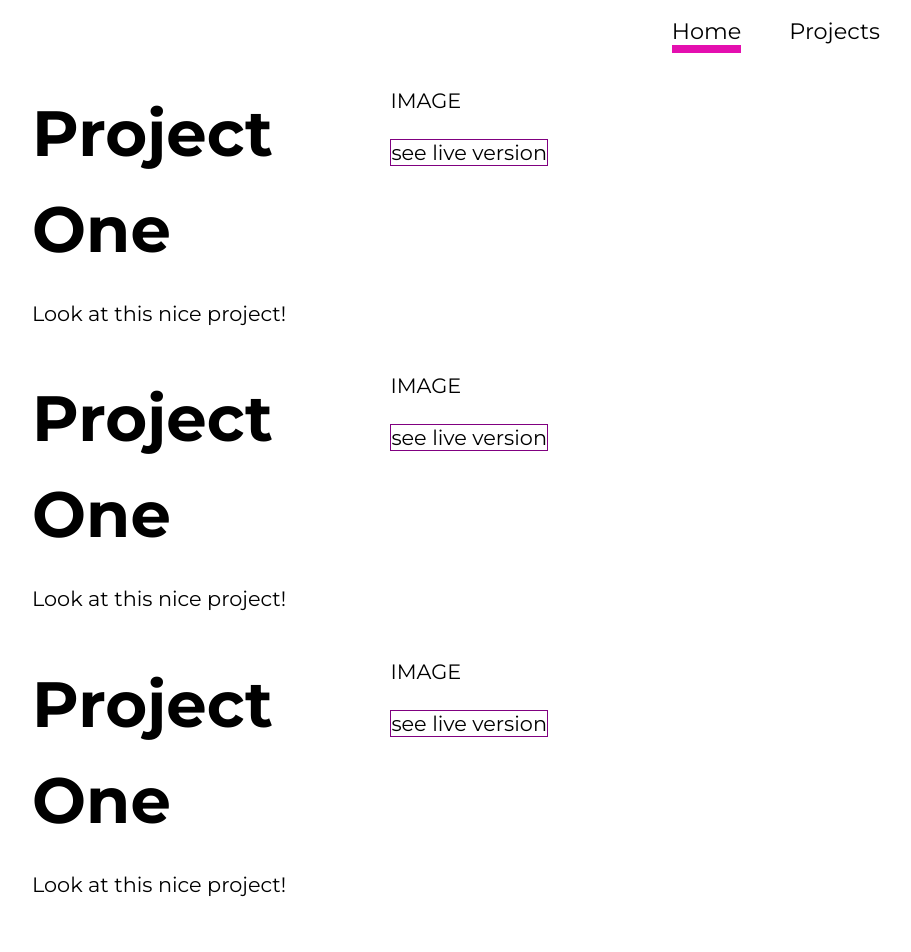
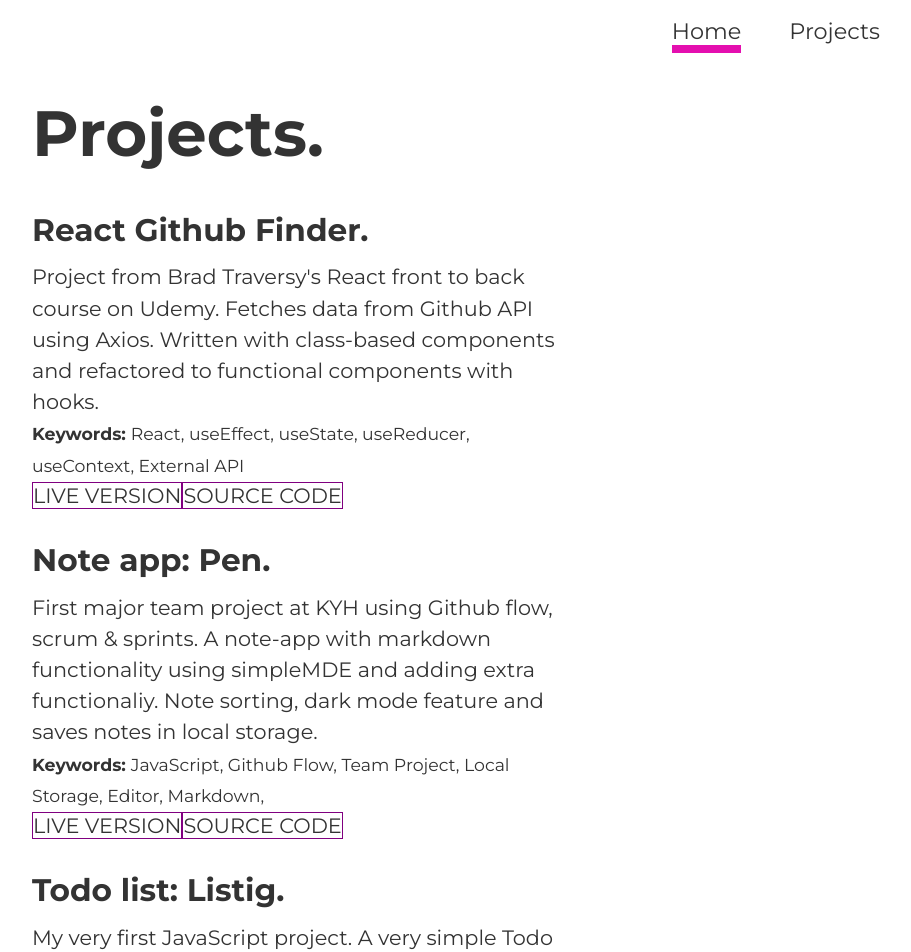
Before and after one commit to mrautenberg/portfolio, a React (Create React App) app: page /projects in a window 1280 px wide. Shown: the top 952 px of the page, without its empty margins (160-1071 px from the left). Before the commit the page ends 921 px from the top, so only its background shows below. Built offline with nearby package versions, Linux system fonts and the light colour scheme.

Commit message:
:lipstick: :art: projects page starting to look good, CSS cleanup and new text color

```diff
--- a/src/App.js
+++ b/src/App.js
@@ -7,7 +7,6 @@ import Navbar from "./Navbar";
 
 const App = () => {
   return (
-    <div>
     <Router>
       <div className="container">
         <Navbar />
@@ -21,7 +20,6 @@ const App = () => {
         </Switch>
       </div>
     </Router>
-    </div>
   );
 };
 
--- a/src/Home.js
+++ b/src/Home.js
@@ -2,29 +2,25 @@ import React, { useEffect, useState } from "react";
 import axios from "axios";
 
 const Home = () => {
-  const [loading, setLoading] = useState(false);
   const [user, setUser] = useState({});
 
   useEffect(() => {
     const getUser = async () => {
-      setLoading(true);
-
       const res = await axios.get("https://api.github.com/users/mrautenberg");
 
       setUser(res.data);
-      setLoading(false);
     };
 
     getUser(user);
     // eslint-disable-next-line
   }, []);
 
-  const { name, bio, html_url, public_repos, avatar_url } = user;
+  const { html_url, public_repos } = user;
 
   return (
     <main className="home-container">
-      <h2>Hello.</h2>
-      <h3>My name is Max Rautenberg.</h3>
+      <h1>Hello.</h1>
+      <h2>My name is Max Rautenberg.</h2>
       <p>
         I'm an aspiring developer at the beginning of my journey of becoming a
         React developer. Before doing this, I worked in academia for a couple of
@@ -36,7 +32,7 @@ const Home = () => {
         Open source is an awesome thing, and I try to have all my source code
         available on Github (currently {public_repos} public repos). Check out
         my{" "}
-        <a className="fancy" href={html_url}>
+        <a className="highlight" href={html_url}>
           Github
         </a>{" "}
         to see all of my ongoing and finished projects.
@@ -50,8 +46,8 @@ const Home = () => {
         I'm currently looking for a place to do my LIA. If you want to get in
         touch with me in regards to that, or just want to say hi, feel free to
         write an email to{" "}
-        <span className="fancy"> mrautenberg@outlook.com</span> or contact me on{" "}
-        <span className="fancy">LinkedIn</span>.
+        <span className="highlight"> mrautenberg@outlook.com</span> or contact
+        me on <span className="highlight">LinkedIn</span>.
       </p>
     </main>
   );
--- a/src/ProjectCard.js
+++ /dev/null
@@ -1,21 +0,0 @@
-import React from "react";
-
-const ProjectCard = () => {
-  return (
-    <div className="project">
-      <article className="project-text">
-        <h2>Project One</h2>
-        <p>Look at this nice project! </p>
-      </article>
-
-      <div className="project-picture">
-        <p>IMAGE</p>
-        <a className="btn" href="/">
-          see live version
-        </a>
-      </div>
-    </div>
-  );
-};
-
-export default ProjectCard;
--- a/src/ProjectCardReverse.js
+++ /dev/null
@@ -1,21 +0,0 @@
-import React from "react";
-
-const ProjectCard = () => {
-  return (
-    <div className="project">
-      <article className="project-text">
-        <h2>Project One</h2>
-        <p>Look at this nice project! </p>
-      </article>
-
-      <div className="project-picture">
-        <p>IMAGE</p>
-        <a className="btn" href="/">
-          see live version
-        </a>
-      </div>
-    </div>
-  );
-};
-
-export default ProjectCard;
--- a/src/Projects.js
+++ b/src/Projects.js
@@ -1,12 +1,69 @@
-import ProjectCard from "./ProjectCard";
-import ProjectCardReverse from "./ProjectCardReverse";
-
 const Projects = () => {
   return (
-    <main>
-      <ProjectCard />
-      <ProjectCardReverse />
-      <ProjectCard />
+    <main className="project-container">
+      <h1>Projects.</h1>
+      <article>
+        <h2 className="project-title">React Github Finder.</h2>
+        <p className="project-description">
+          Project from Brad Traversy's React front to back course on Udemy.
+          Fetches data from Github API using Axios. Written with class-based
+          components and refactored to functional components with hooks.
+        </p>
+        <small>
+          <span className="bold">Keywords: </span> React, useEffect, useState,
+          useReducer, useContext, External API
+        </small>
+        <div className="buttons">
+          <a className="btn" href="/">
+            LIVE VERSION
+          </a>
+          <a className="btn" href="/">
+            SOURCE CODE
+          </a>
+        </div>
+      </article>
+      <article>
+        <h2 className="project-title">Note app: Pen.</h2>
+        <p className="project-description">
+          First major team project at KYH using Github flow, scrum & sprints. A
+          note-app with markdown functionality using simpleMDE and adding extra
+          functionaliy. Note sorting, dark mode feature and saves notes in local
+          storage.
+        </p>
+        <small>
+          <span className="bold">Keywords: </span> JavaScript, Github Flow, Team
+          Project, Local Storage, Editor, Markdown,
+        </small>
+        <div className="buttons">
+          <a className="btn" href="/">
+            LIVE VERSION
+          </a>
+          <a className="btn" href="/">
+            SOURCE CODE
+          </a>
+        </div>
+      </article>
+      <article>
+        <h2 className="project-title">Todo list: Listig.</h2>
+        <p className="project-description">
+          My very first JavaScript project. A very simple Todo list app that
+          stores todos in local storage. I also added a contact form with
+          validation to learn how to create one. WIP on refactoring, redesigned,
+          and speach to text functionality.
+        </p>
+        <small>
+          <span className="bold">Keywords: </span> JavaScript, Form Validation,
+          Todo list, Local Storage, BEM CSS.
+        </small>
+        <div className="buttons">
+          <a className="btn" href="/">
+            LIVE VERSION
+          </a>
+          <a className="btn" href="/">
+            SOURCE CODE
+          </a>
+        </div>
+      </article>
     </main>
   );
 };
--- a/src/index.css
+++ b/src/index.css
@@ -2,6 +2,7 @@
 
 :root {
   --clr-accent: rgb(228, 15, 175);
+  --text-clr: #333;
 }
 
 /* CSS RESET */
@@ -20,25 +21,39 @@ body {
   line-height: 1.5;
 }
 
-img {
-  max-width: 100%;
+.container {
+  width: 70%;
+  max-width: 1600px;
+  margin: 0 auto;
 }
 
-h2 {
+/* TYPOGRAPHY */
+h1,
+h2,
+p,
+a,
+small {
+  color: var(--text-clr);
+}
+
+a {
+  text-decoration: none;
+}
+
+h1 {
   font-size: 4rem;
   margin-bottom: 0rem;
   margin-top: 1.3rem;
 }
 
-h3 {
-  font-size: 2.2rem;
-  margin-bottom: 1rem;
+.highlight {
+  background-color: var(--clr-accent);
+  border-radius: 2px;
+  padding: 0.1em;
 }
 
-.container {
-  width: 70%;
-  max-width: 1600px;
-  margin: 0 auto;
+.bold {
+  font-weight: 700;
 }
 
 /* NAVBAR */
@@ -59,26 +74,23 @@ li {
   margin-right: 3rem;
 }
 
-a {
-  text-decoration: none;
-}
-
 nav a {
-  color: black;
+  color: var(--text-clr);
   text-decoration: none;
   font-size: 1.4rem;
 }
 
-.home-container {
+.active {
+  border-bottom: 8px solid var(--clr-accent);
+}
+
+/* HOME AND PROJECT PAGE */
+.home-container,
+.project-container {
   display: flex;
   width: 60%;
   flex-direction: column;
   align-items: flex-start;
-}
-
-.home-container h2,
-.home-container h3 {
-  align-self: flex-start;
 }
 
 .project {
@@ -87,30 +99,17 @@ nav a {
   flex: 1;
 }
 
-.project-picture {
-  width: 60%;
+.project-title {
+  margin-bottom: 0.5rem;
 }
 
-.project-text {
-  width: 30%;
+.project-description {
+  margin-top: 0;
+  margin-bottom: 0;
 }
 
 .btn {
-  color: #000;
+  color: var(--text-clr);
   cursor: pointer;
   border: 1px solid purple;
 }
-
-.fancy {
-  background-color: var(--clr-accent);
-  border-radius: 2px;
-  padding: 0.1em;
-}
-
-span.fancy:hover {
-  transform: scale(1.2);
-}
-
-.active {
-  border-bottom: 8px solid var(--clr-accent);
-}
```
Lines whose indentation alone changed are shown as unchanged.
